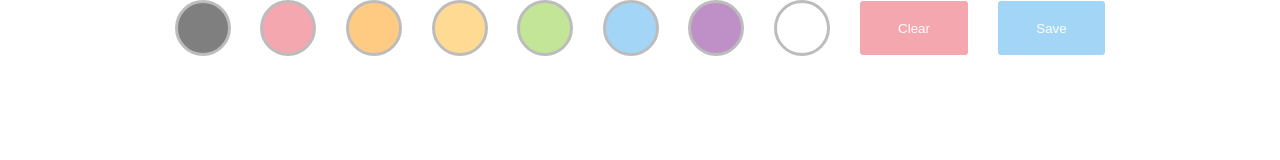
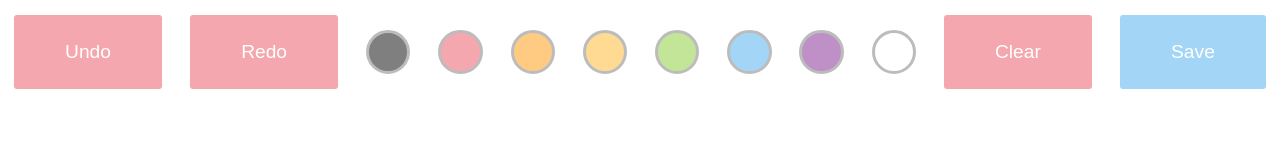
Before and after one commit to dr34m-1sl4nd/jspaint-2.0, a plain HTML site: page index.html in a window 1280 px wide. Drawn offline with Linux system fonts and the light colour scheme.

Commit message:
HE WORKS!

```diff
--- a/index.html
+++ b/index.html
@@ -10,6 +10,8 @@
     <canvas id="canvas"></canvas>
     <section class="nav">
         <!-- data-clr will be in js -->
+         <button class="undo">Undo</button>
+         <button class="redo">Redo</button>
         <section class="clr" data-clr="#000"></section>
         <section class="clr" data-clr="#EB5160"></section>
         <section class="clr" data-clr="#FF9505"></section>
--- a/main.js
+++ b/main.js
@@ -13,6 +13,25 @@ let prevY = null
 ctx.lineWidth = 5
 
 let draw = false
+
+// selects everything with the .clr class
+let clrs = document.querySelectorAll(".clr")
+
+// converts Nodelist (node = html element) to Array (stores multiple items under one variable name)
+clrs = Array.from(clrs)
+
+clrs.forEach(clr => {
+    clr.addEventListener("click", () => {
+        ctx.strokeStyle = clr.dataset.clr
+    })
+})
+
+// clear button vvv
+let clearBtn = document.querySelector(".clear")
+clearBtn.addEventListener("click", () => {
+    // clears entire canvas
+    ctx.clearRect(0, 0, canvas.width, canvas.height)
+})
 
 // only draw when mouse is pressed
 window.addEventListener("mousedown", (e) => draw = true)
@@ -44,3 +63,8 @@ window.addEventListener("mousemove", (e) => {
     prevX = currentX
     prevY = currentY
 })
+
+// undo and redo
+
+let undoBtn = document.querySelector(".undo")
+let redoBtn = document.querySelector(".redo")
--- a/style.css
+++ b/style.css
@@ -20,9 +20,9 @@
     justify-content: space-around;
     align-items: center;
     position: fixed;
-    width: 75%;
+    width: 100%;
     height: 7%;
-    top: 0;
+    top: 3%;
     left: 50%;
     transform: translateX(-50%);
     opacity: .5;
@@ -34,8 +34,8 @@
 }
 
 .clr {
-    height: 50px;
-    width: 50px;
+    height: 3vw;
+    width: 3vw;
     background-color: blue;
     border-radius: 50%;
     border: 3px solid var(--gray);
@@ -46,35 +46,35 @@
     transform: scale(1.2);
 }
 
-.clr:nth-child(1) {
+.clr:nth-child(3) {
     background-color: var(--black);
 }
 
-.clr:nth-child(2) {
+.clr:nth-child(4) {
     background-color: var(--red);
 }
 
-.clr:nth-child(3) {
+.clr:nth-child(5) {
     background-color: var(--orange);
 }
 
-.clr:nth-child(4) {
+.clr:nth-child(6) {
     background-color: var(--yellow);
 }
 
-.clr:nth-child(5) {
+.clr:nth-child(7) {
     background-color: var(--green);
 }
 
-.clr:nth-child(6) {
+.clr:nth-child(8) {
     background-color: var(--blue);
 }
 
-.clr:nth-child(7) {
+.clr:nth-child(9) {
     background-color: var(--purple);
 }
 
-.clr:nth-child(8) {
+.clr:nth-child(10) {
     background-color: var(--white);
 }
 
@@ -85,6 +85,7 @@ button {
     border-radius: 3px;
     background-color: var(--red);
     color: var(--white);
+    font-size: 1.5vw;
 }
 
 .save {
```
